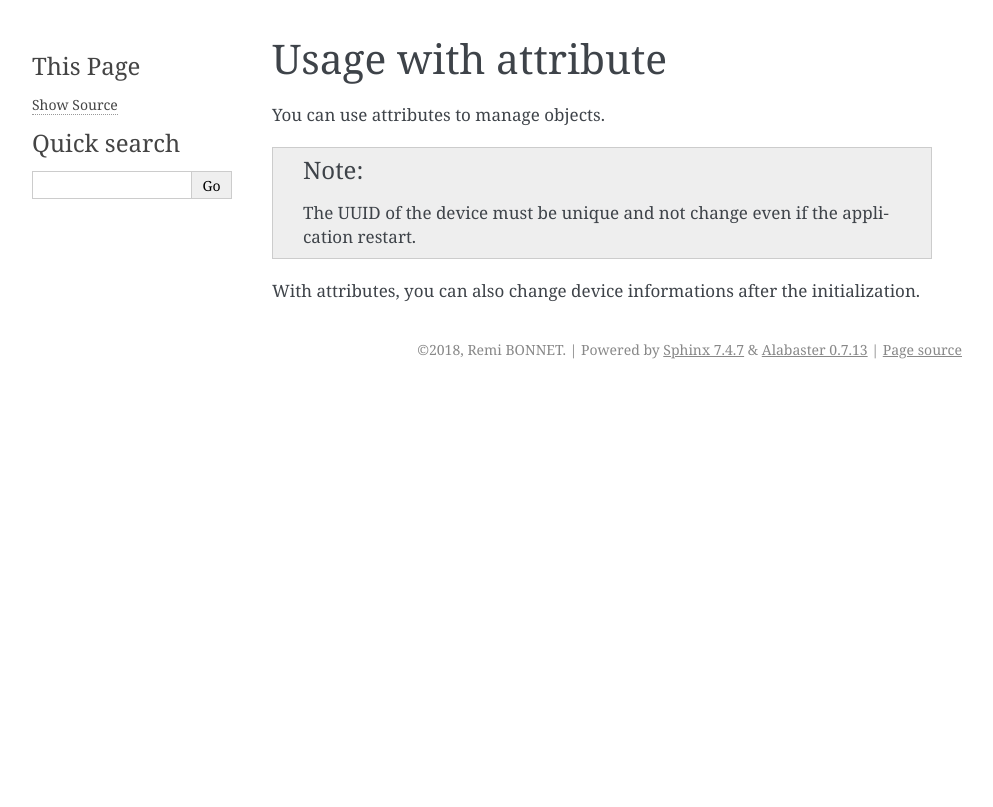
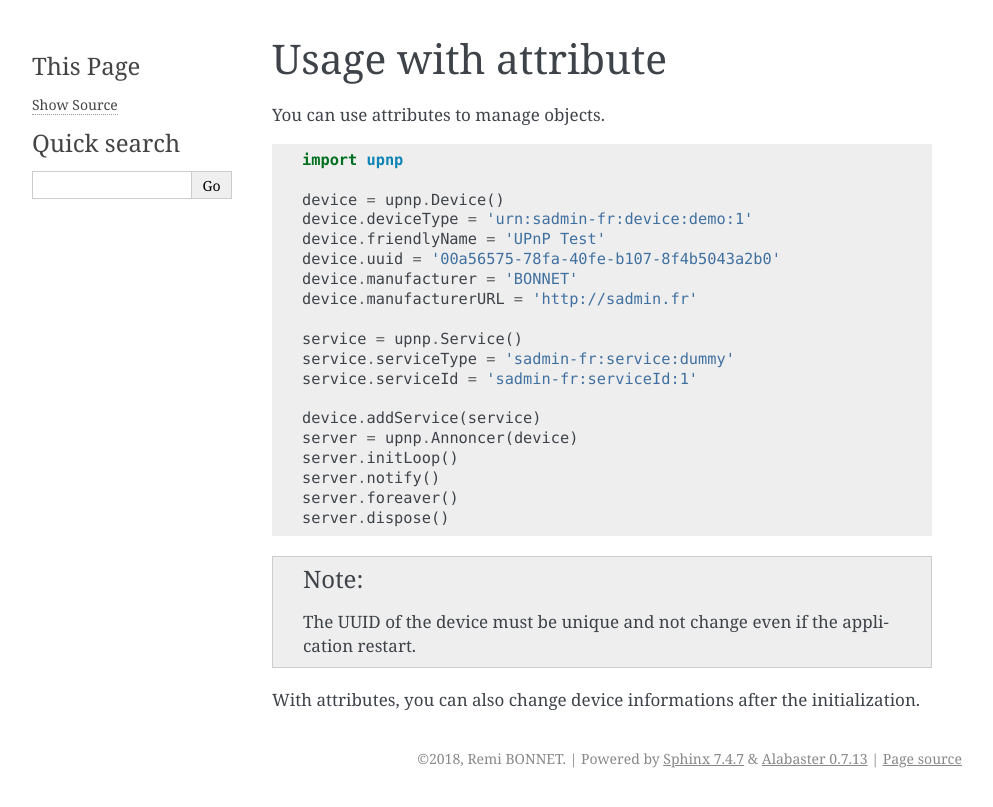
Before and after one commit to bontiv/iot-upnp, a Sphinx documentation site: the page built from docs/quickstart/attribute.rst, in a window 1280 px wide. Shown: the top 807 px of the page, without its empty margins (148-1141 px from the left). Built offline with Sphinx 7.4.7, drawn with Linux system fonts in a browser that asks for light colours.

Commit message:
Documentation block code with code

```diff
--- a/docs/quickstart/asyncio.rst
+++ b/docs/quickstart/asyncio.rst
@@ -4,7 +4,7 @@ asyncio and UPnP
 IoT-UPnP use asyncio for events handling. You can specify the loop which
 will handle events with the initLoop method of the announcer class.
 
-.. highlight:: python
+.. code:: python
 
     loop = asyncio.get_event_loop()
 
--- a/docs/quickstart/attribute.rst
+++ b/docs/quickstart/attribute.rst
@@ -3,7 +3,7 @@ Usage with attribute
 
 You can use attributes to manage objects.
 
-.. highlight:: python
+.. code:: python
 
   import upnp
 
--- a/docs/quickstart/dict.rst
+++ b/docs/quickstart/dict.rst
@@ -3,7 +3,7 @@ Usage with dict
 
 For easy class initialisation, you can call the constructor with a dict.
 
-.. highlight:: python
+.. code:: python
 
   import upnp
 
```
